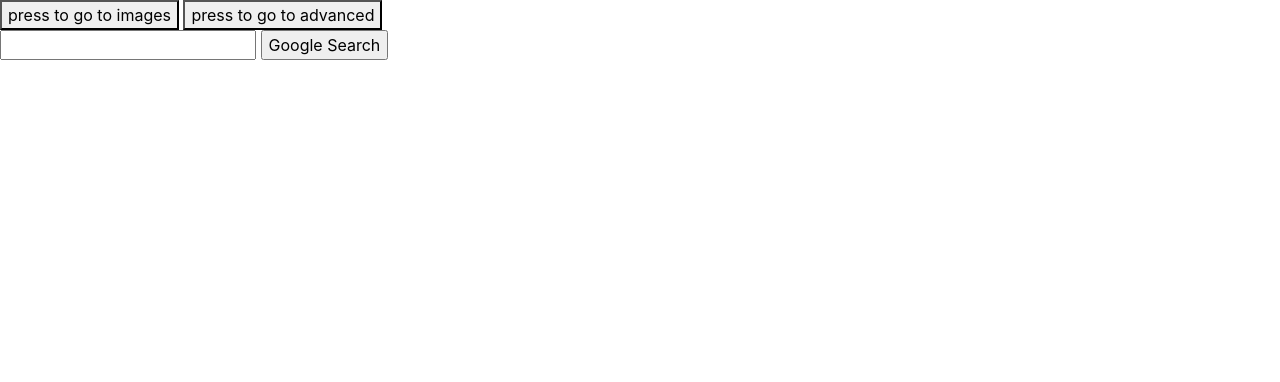
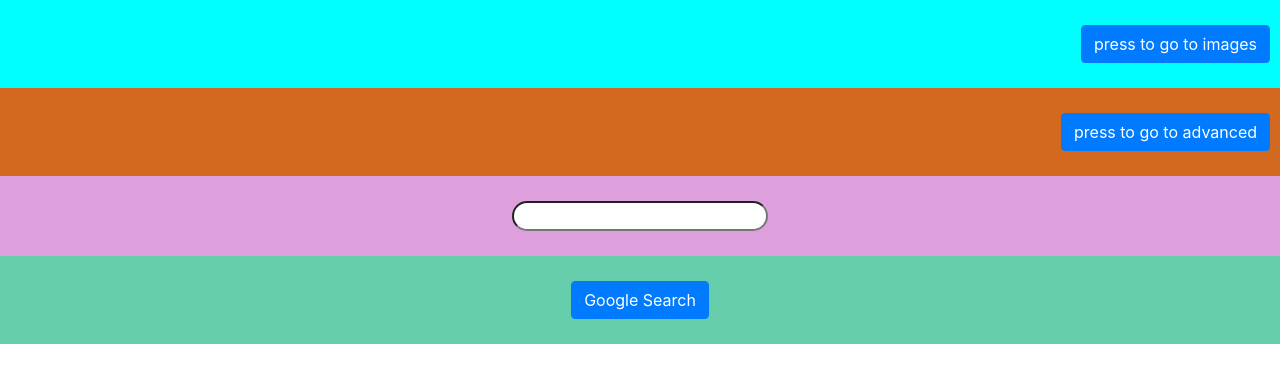
Before and after one commit to MuneebAdonis/web50-projects-2020-x-search, a plain HTML site: page index.html in a window 1280 px wide. Drawn offline with nearby package versions, Linux system fonts and the light colour scheme.

Commit message:
commit with images update

```diff
--- a/index.html
+++ b/index.html
@@ -6,15 +6,22 @@
         <link rel="stylesheet" href="https://cdn.jsdelivr.net/npm/bootstrap@4.5.3/dist/css/bootstrap.min.css" integrity="sha384-TX8t27EcRE3e/ihU7zmQxVncDAy5uIKz4rEkgIXeMed4M0jlfIDPvg6uqKI2xXr2" crossorigin="anonymous">
     </head>
     <body>
-        <div>
-            <a href = "images.html"><button>press to go to images</button></a>
-            <a href = "advanced.html"><button>press to go to advanced</button></a>
+        <div  class="row justify-content-end" style = 'background-color:aqua; padding:25px;'>
+            <a href = "images.html" ><button class="btn btn-primary">press to go to images</button></a>
+        </div>
+        <div  class="row justify-content-end" style = 'background-color: chocolate; padding:25px;'>
+            <a href = "advanced.html"><button class="btn btn-primary">press to go to advanced</button></a>
         </div>
 
         <form action="https://www.google.com/search">
             <!-- having this setup; "q=text" is added after search and this gets google search to work-->
-            <input type="text" name="q">
-            <input type="submit" value="Google Search">
+            <div class="row justify-content-center" style = 'background-color:plum; padding:25px;'>
+                <input type="text" name="q" style="border-radius: 25px;">
+            </div>
+
+            <div class="row justify-content-center" style = 'background-color:mediumaquamarine; padding:25px;'>
+                <input class="btn btn-primary" type="submit" value="Google Search">
+            </div>
         </form>
 
     </body>
```
Also changed, not shown: images.html (+5 -0 lines).
